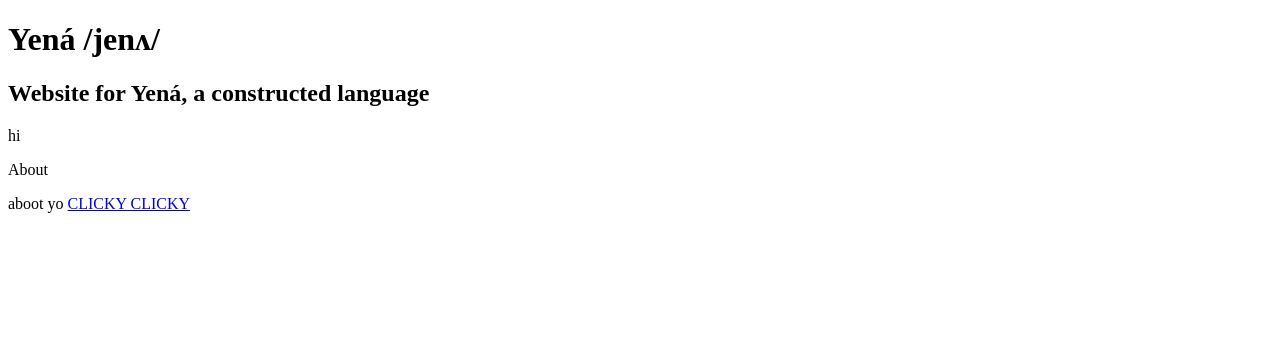
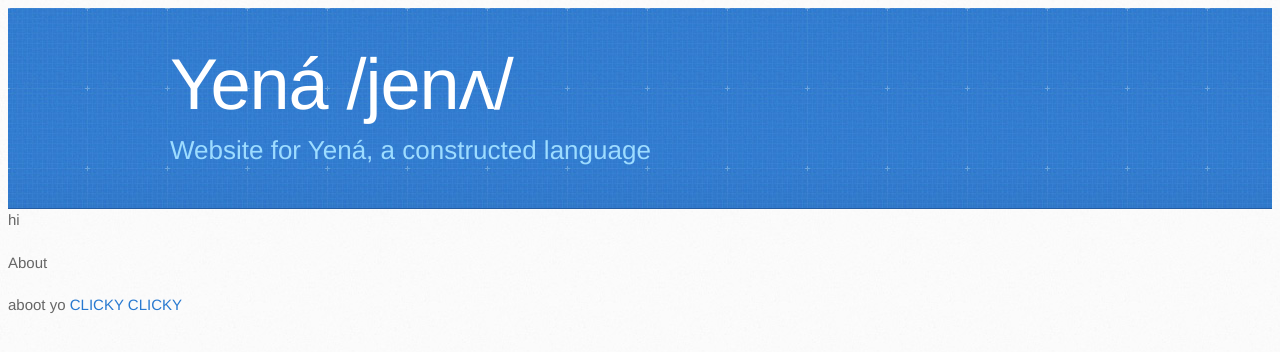
Before and after one commit to efhughes/efhughes.github.io, a plain HTML site: page index.html in a window 1280 px wide. Drawn offline with Linux system fonts and the light colour scheme.

Commit message:
Update index.html

```diff
--- a/index.html
+++ b/index.html
@@ -4,6 +4,7 @@
     <meta charset='utf-8'>
     <meta http-equiv="X-UA-Compatible" content="chrome=1">
     <meta name="viewport" content="width=device-width, initial-scale=1, maximum-scale=1">
+    <link rel="stylesheet" type="text/css" href="stylesheets/stylesheet.css" media="screen">
 
     <title>Yená, a constructed language</title>
   </head>
```
